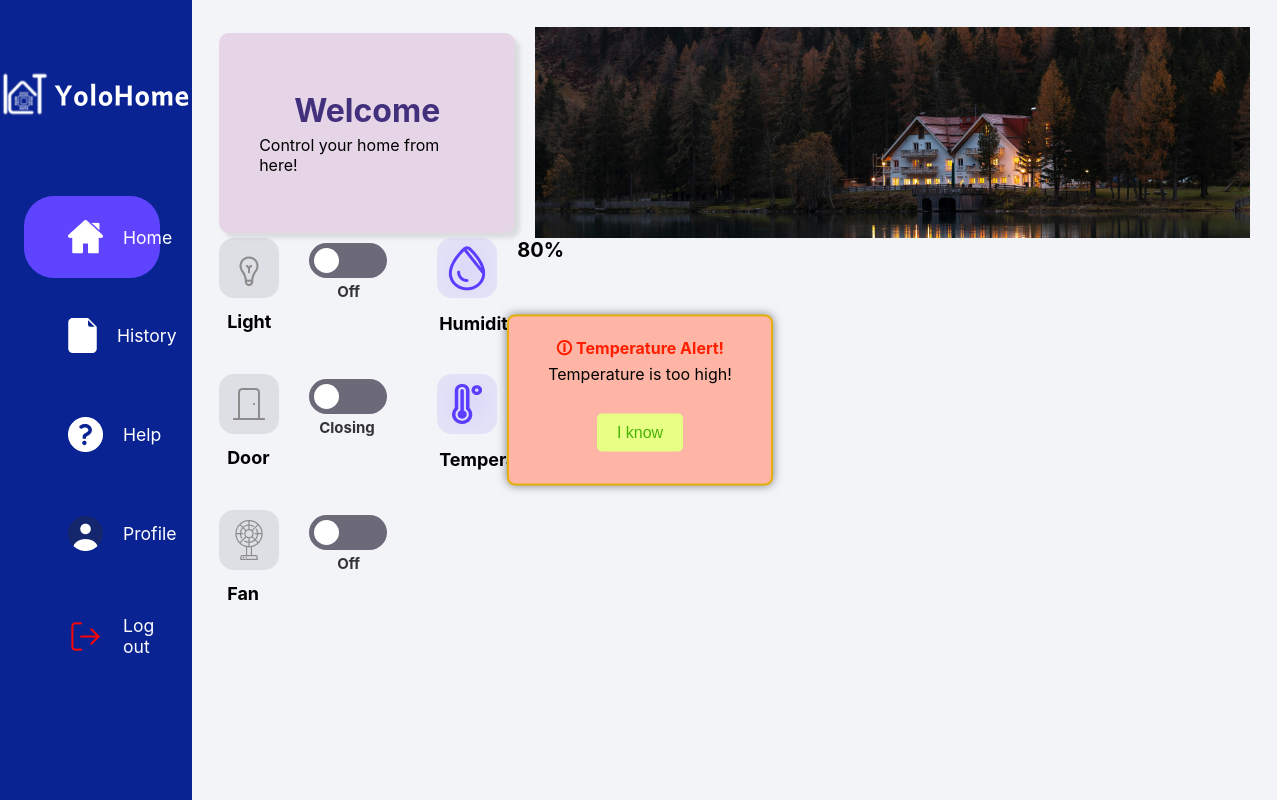
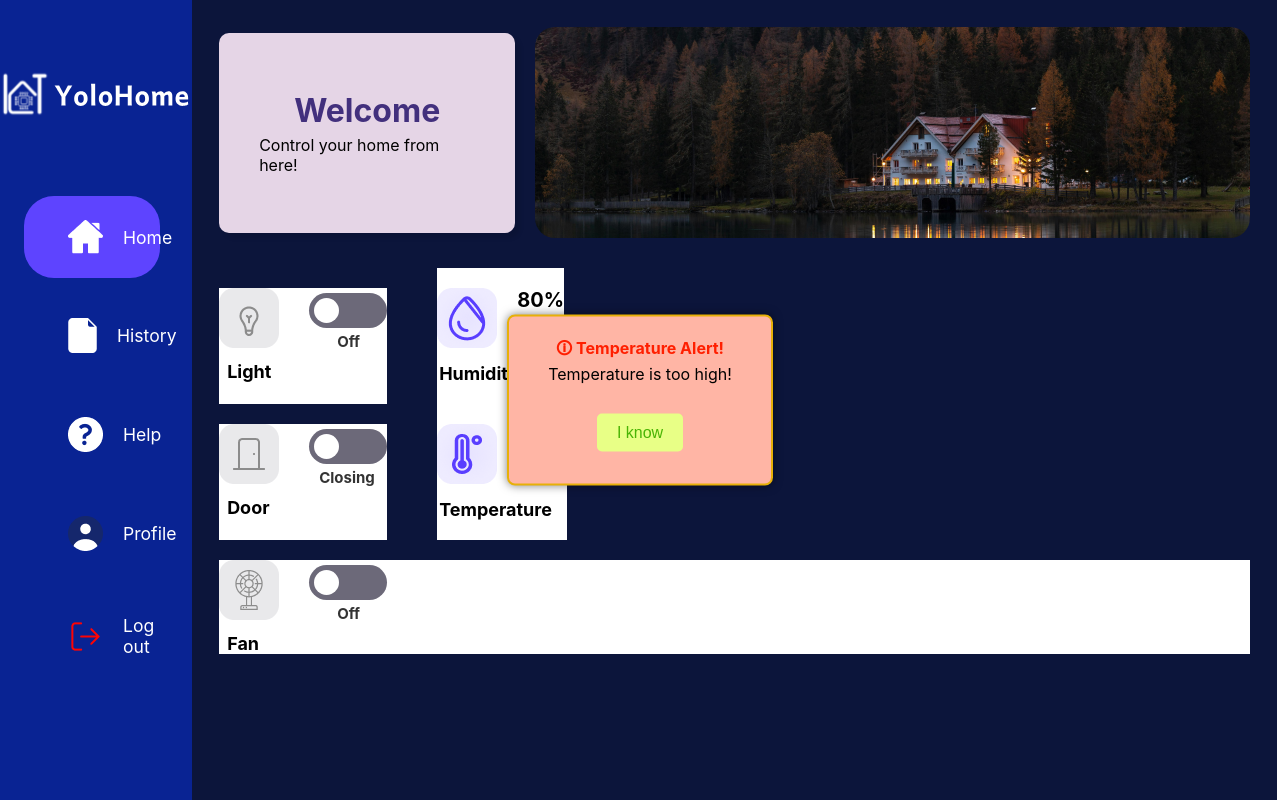
Before and after one commit to ShunPeng1/Multi-Disciplinary-Project, a React (Create React App) app in the folder WebApplication/yolohome-client/: page /dashboard in a window 1280 px wide. Built offline with nearby package versions, Linux system fonts and the light colour scheme.

Commit message:
update front end design (haven completed)

```diff
--- a/WebApplication/yolohome-client/src/components/Header/Header.css
+++ b/WebApplication/yolohome-client/src/components/Header/Header.css
@@ -1,7 +1,11 @@
 .header {
-    background-image: url('../../../public/Images/top-background.png');
-    background-size: cover;
-    background-position: bottom;
-    height: 75px;
-    width: 100%;
-  }
+  display: flex;
+  flex-direction: row;
+  align-items: center;
+  justify-content: center;
+  margin-bottom: 50px;
+}
+
+.viewImg2 img {
+  border-radius: 20px;
+}
--- a/WebApplication/yolohome-client/src/components/Header/Header.jsx
+++ b/WebApplication/yolohome-client/src/components/Header/Header.jsx
@@ -4,6 +4,14 @@ const Header = () => {
 
     return (
         <div className="header">
+          <div className="viewItem">
+            <p className="specialWelcome">Welcome</p>
+            <p className="controlSentence">Control your home from here!</p>
+          </div>
+
+          <div className="viewImg2">
+            <img src="./Images/background_new.png" alt="background_new" ></img>
+          </div>
 
         </div>
     )
--- a/WebApplication/yolohome-client/src/pages/Dashboard/Dashboard.css
+++ b/WebApplication/yolohome-client/src/pages/Dashboard/Dashboard.css
@@ -11,7 +11,7 @@
   flex-grow: 1;
   width: 100%;
   padding: 2.5% 2.5% 0 2.5%;
-  background-color: #F2F4F7;
+  background-color: #0C153B;
 }
 
 .specialWelcome {
@@ -24,13 +24,6 @@
 .goodluck {
   color: #6941C6;
   margin-bottom: 15px;
-}
-
-.importantView {
-  display: flex;
-  flex-direction: row;
-  align-items: center;
-  justify-content: center;
 }
 
 .viewItem {
@@ -107,24 +100,9 @@
   justify-content: center;
 }
 
-.lightCard {
+.lightCard, .doorCard, .fanCard, .humidityCard, .temperatureCard {
   margin-bottom: 20px;
-}
-
-.doorCard {
-  margin-bottom: 20px;
-}
-
-.fanCard {
-  margin-bottom: 20px;
-}
-
-.humidityCard {
-  margin-bottom: 20px;
-}
-
-.temperatureCard {
-  margin-bottom: 20px;
+  background-color: white;
 }
 
 /* Add these styles to the end of your existing CSS file */
--- a/WebApplication/yolohome-client/src/pages/Dashboard/index.jsx
+++ b/WebApplication/yolohome-client/src/pages/Dashboard/index.jsx
@@ -5,23 +5,16 @@ import FanCard from "../../components/Cards/FanCard";
 import DoorCard from "../../components/Cards/DoorCard";
 import HumidityCard from "../../components/Cards/HumidityCard";
 import TemperatureCard from "../../components/Cards/TemperatureCard";
+import Header from "../../components/Header/Header";
 const Dashboard = (props) => {
 
   return (
     <div className="home">
       <div className="contentSection">
-          <div className="importantView">
-            <div className="viewItem">
-              <p className="specialWelcome">Welcome</p>
-              <p className="controlSentence">Control your home from here!</p>
+        {/* {Import Header} */}
+        <div className="import-header">
+          <Header />
         </div>
-
-            <div className="viewImg2">
-              <img src="./Images/background_new.png" alt="background_new" ></img>
-            </div>
-
-          </div>
-
 
         {/* Display Information */}
         <div className="light-and-humid">
```
Lines whose indentation alone changed are shown as unchanged.
